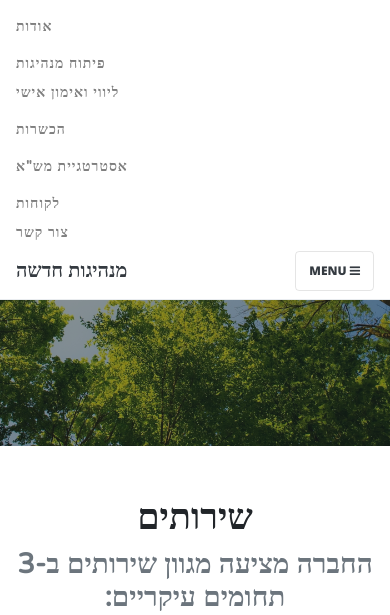
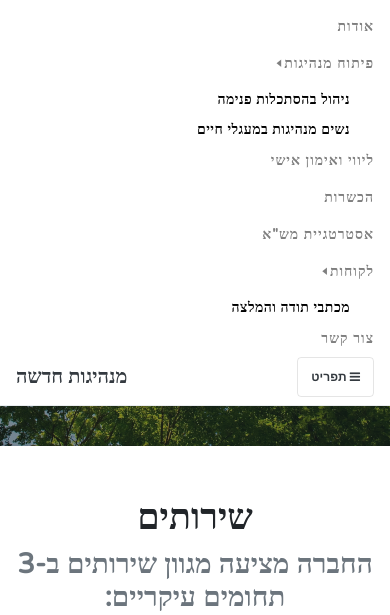
Before and after one commit to ron17-meet/ora-sar-shalom, a Python web app: template templates/index.html in a window 390 px wide, after a click on "תפריט". Shown: the top 615 px of the page. Run offline with Jinja, Linux system fonts and the light colour scheme; the template is opened without the code that fills it, so the values that code supplies are empty; some libraries are stand-ins or nearby versions.

Commit message:
phone navbar test

```diff
--- a/static/css/clean-blog.css
+++ b/static/css/clean-blog.css
@@ -60,6 +60,10 @@ blockquote {
   text-align: center;
   border-bottom-right-radius: 5px;
   border-bottom-left-radius: 5px;
+}
+
+.phone{
+  display: none !important;
 }
 
 ::-moz-selection {
@@ -137,16 +141,6 @@ a.register:hover, a.register:focus, a.register:active {
   border-color: transparent !important;
 }
 
-a.dropdown-item {
-    color: white;
-    align-content: center;
-    align-self: center;
-    width: 100%;
-    font-family: 'Varela Round', sans-serif;
-    text-decoration: none;
-    display: block;
-    text-align: center;
-}
 
 .dropdown-item {
     display: none;
@@ -157,9 +151,21 @@ a.dropdown-item {
     color: red;
 }
 
+span.arrow{
+  display: inline-block;
+  left: 10px;
+}
+span.arrow:hover{
+  color: rgba(255,255,255,0);
+}
+
 a.dropdown-item:hover {
   background-color: transparent;
   color:rgb(204,204,204) !important;
+}
+
+.nav-item:hover .arrow{
+  color: transparent;
 }
 
 /*  --------------------------------------------------
@@ -301,6 +307,16 @@ a.dropdown-item:hover {
   #mainNav .navbar-nav > li.nav-item > a:focus, #mainNav .navbar-nav > li.nav-item > a:hover {
     color: rgba(255, 255, 255, 0.8);
   }
+  a.dropdown-item {
+    color: white;
+    align-content: center;
+    align-self: center;
+    width: 100%;
+    font-family: 'Varela Round', sans-serif;
+    text-decoration: none;
+    display: block;
+    text-align: center;
+}
 }
 
 
@@ -608,3 +624,37 @@ footer .copyright {
   font-size: 16px;
   padding: 25px 35px;
 }
+
+
+@media only screen and (max-width: 992px) {
+  .dropdown-item {
+    color: black !important;
+    align-content: right;
+    align-self: right;
+    width: 100%;
+    font-family: 'Varela Round', sans-serif;
+    text-decoration: none;
+    display: inline;
+    text-align: center;
+  }
+  a.dropdown-item{
+    text-align: right;
+    direction: rtl;
+    margin-right: 0px !important;
+  }
+  .nav-item{
+    text-align: right !important;
+    direction: rtl !important;
+  }
+  .dropdown{
+    padding-bottom: 8px;
+  }
+  span.arrow{
+  display: inline-block;
+  left: 10px;
+}
+  .phone{
+    display: inline !important;
+  }
+
+}
--- a/templates/index.html
+++ b/templates/index.html
@@ -35,12 +35,21 @@
               <a class="nav-link" href="about.php" style="font-family: 'Varela Round'; font-size: 14px;" dir="rtl">אודות</a>
             </li>
             <li class="nav-item dropdown">
-              <a class="nav-link" href="DevelopLeadership.php" style="font-family: 'Varela Round'; font-size: 14px; padding-bottom: 0px;" dir="rtl">פיתוח מנהיגות</a>
+              <a class="nav-link" href="DevelopLeadership.php" style="font-family: 'Varela Round'; font-size: 14px; padding-bottom: 0px;" dir="rtl">פיתוח מנהיגות<span class="arrow" style="padding-right: 2px;"> 🢐</span></a>
                 <div class="dropdown-menu" aria-labelledby="navbarDropdownMenuLink" style="top: 1.53em;">
 		          <a class="dropdown-item" href="prog1.php" style="font-family: 'Varela Round'; box-shadow: 0px !important; display: inline-block; margin-right: 17.5%; padding-top: -5px; font-size: 14px; letter-spacing: 0.035em;"><b>ניהול בהסתכלות פנימה</b></a>
 		          <a class="dropdown-item" href="prog2.php" style="font-family: 'Varela Round'; box-shadow: 0px !important; display: inline-block; margin-right: 17.5%; padding-top: -5px; font-size: 14px; letter-spacing: 0.035em;"><b>נשים מנהיגות במעגלי חיים</b></a>
 		        </div>
             </li>
+
+            <li class="nav-item phone">
+            <a class="dropdown-item" href="prog1.php" style="font-family: 'Varela Round'; box-shadow: 0px !important; display: inline; margin-right: 17.5%; padding-top: -5px; font-size: 14px; letter-spacing: 0.035em;"><b>ניהול בהסתכלות פנימה</b></a>
+            </li>
+
+            <li class="nav-item phone">
+            <a class="dropdown-item" href="prog2.php" style="font-family: 'Varela Round'; box-shadow: 0px !important; display: inline; margin-right: 17.5%; padding-top: -5px; font-size: 14px; letter-spacing: 0.035em;"><b>נשים מנהיגות במעגלי חיים</b></a>
+            </li>
+
             <li class="nav-item">
               <a class="nav-link" href="PersonalTraining.php" style="font-family: 'Varela Round'; font-size: 14px;" dir="rtl">ליווי ואימון אישי</a>
             </li>
@@ -51,10 +60,14 @@
               <a class="nav-link" href="HumanResourcesStrategy.php" style="font-family: 'Varela Round'; font-size: 14px;" dir="rtl">אסטרטגיית מש"א</a>
             </li>
             <li class="nav-item dropdown">
-              <a class="nav-link" href="costumers.php" style="font-family: 'Varela Round'; font-size: 14px; padding-bottom: 0px;" dir="rtl">לקוחות</a>
+              <a class="nav-link" href="costumers.php" style="font-family: 'Varela Round'; font-size: 14px; padding-bottom: 0px;" dir="rtl">לקוחות<span class="arrow" style="padding-right: 2px;"> 🢐</span></a>
                <div class="dropdown-menu" aria-labelledby="navbarDropdownMenuLink" style="top: 1.53em;">
 		          <a class="dropdown-item" href="thanks.php" style="font-family: 'Varela Round'; box-shadow: 0px !important; display: inline-block; margin-right: 25%; padding-top: -5px; font-size: 14px; letter-spacing: 0.035em;"><b>מכתבי תודה והמלצה</b></a>
 		        </div>
+            </li>
+
+            <li class="nav-item phone">
+            <a class="dropdown-item" href="thanks.php" style="font-family: 'Varela Round'; box-shadow: 0px !important; display: inline; margin-right: 25%; padding-top: -5px; font-size: 14px; letter-spacing: 0.035em;"><b>מכתבי תודה והמלצה</b></a>
             </li>
 
             <li class="nav-item">
@@ -64,7 +77,7 @@
         </div>
         <a class="navbar-brand" href="index.php" style="font-family: 'Varela Round';" dir="rtl">מנהיגות חדשה</a>
         <button class="navbar-toggler navbar-toggler-right" type="button" data-toggle="collapse" data-target="#navbarResponsive" aria-controls="navbarResponsive" aria-expanded="false" aria-label="Toggle navigation">
-          Menu
+          תפריט
           <i class="fa fa-bars"></i>
         </button>
       </div>
--- a/templates/thanks.html
+++ b/templates/thanks.html
@@ -94,7 +94,7 @@
 	        <div class="row text-center">
 
             <div class="col-lg-6 col-md-12" style="margin-bottom: 15px;">
-              <a href="/static/pdf/mafam.pdf">
+              <a href="/static/pdf/noga.pdf">
                 <h4 class="service-heading" style="font-family: 'Varela Round';">נגה נדן - תוכנית מנהיגות</h4>
               </a>
                   <object data="/static/pdf/noga.pdf" type="application/pdf" width="90%" height="650px;">
```
